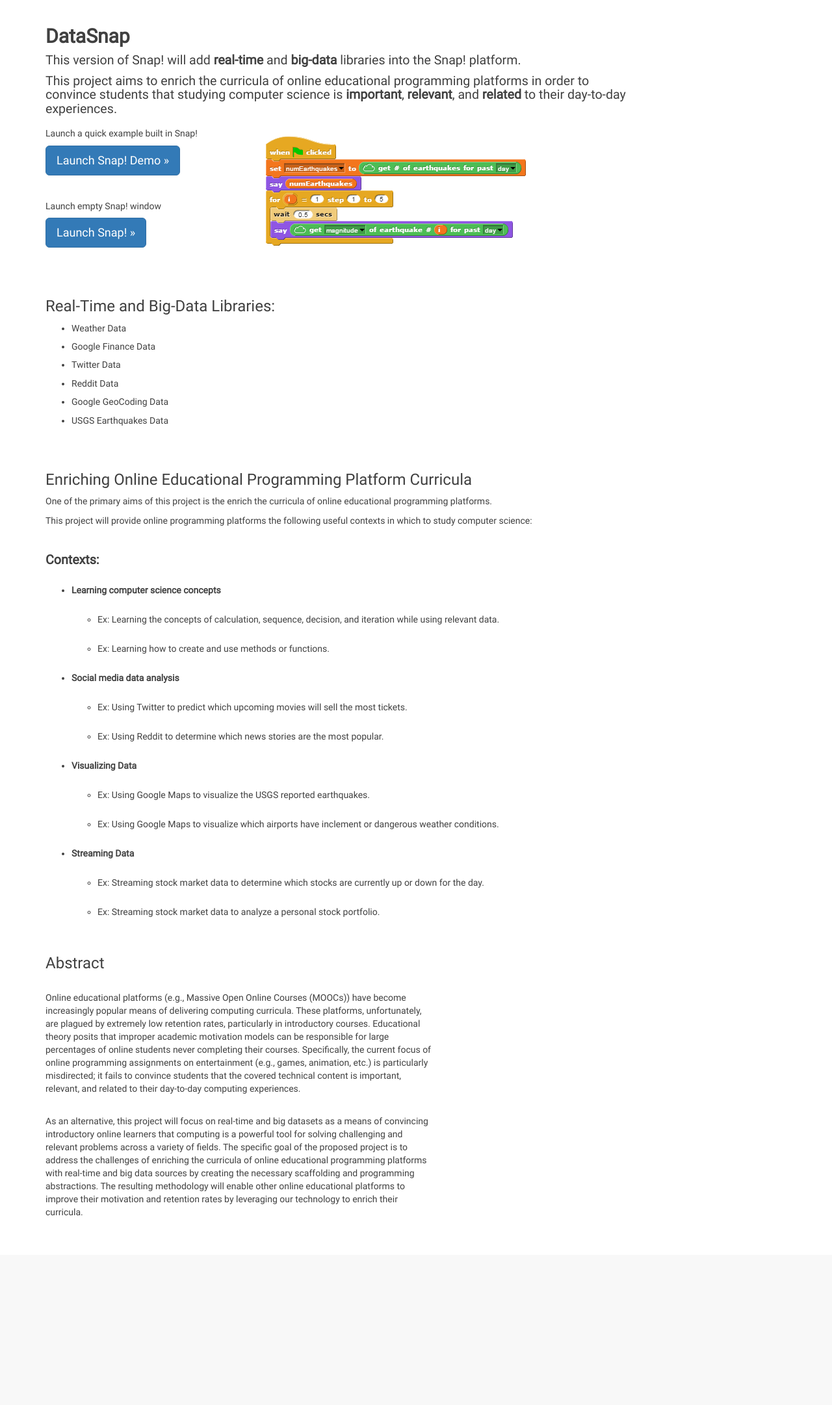
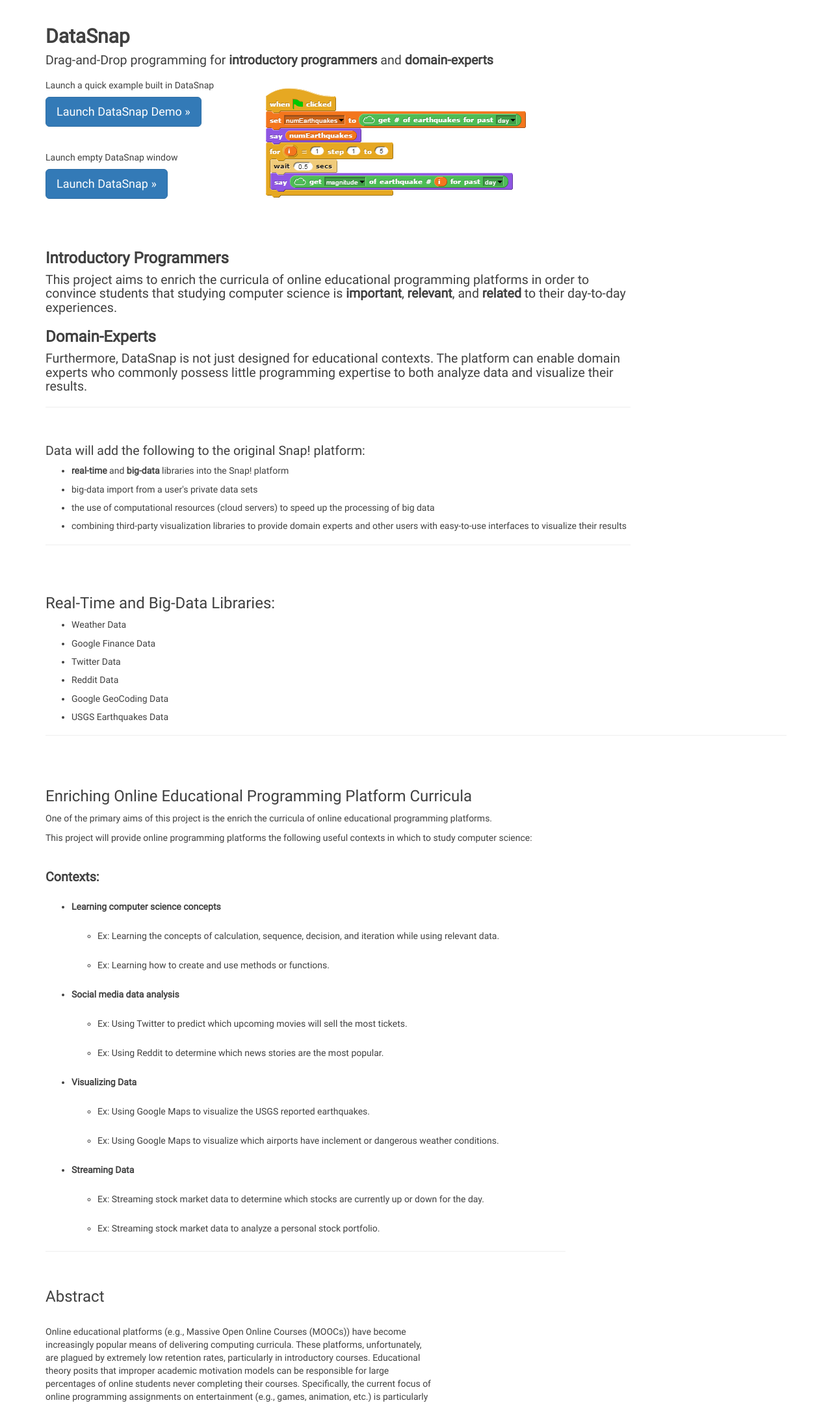
Before and after one commit to jonatho7/SnapBYOBServer, a Flask app: page / in a window 1280 px wide. Shown: the part 51-2213 px from the top of the page at 65% size. Before the commit the page ends 1922 px from the top, so only its background shows below. Run offline with Flask 2, Linux system fonts and the light colour scheme; some libraries are stand-ins or nearby versions.

Commit message:
Snap(Custom) -> DataSnap on website

```diff
--- a/static/css/snapCSS.css
+++ b/static/css/snapCSS.css
@@ -61,3 +61,11 @@ h4 {
 .h3Div {
     margin-left: 70px;
 }
+
+.h3Title {
+    font-weight: bold;
+}
+
+.versionOfSnapDiv, .realTimeDiv {
+    margin-top: 4em;
+}
--- a/templates/learn/iteration.html
+++ b/templates/learn/iteration.html
@@ -2,7 +2,7 @@
 <html>
     <head>
 	<meta content="text/html;charset=utf-8" http-equiv="Content-Type">
-        <title>Welcome to Snap!</title>
+        <title>DataSnap</title>
 
         <!--Load jQuery.-->
         <script type="text/javascript" src="{{ SITE_URL_BASE }}/static/js/jquery-1.11.1.min.js"></script>
--- a/templates/learn/streamingData/streamingStocks.html
+++ b/templates/learn/streamingData/streamingStocks.html
@@ -2,7 +2,7 @@
 <html>
     <head>
 	<meta content="text/html;charset=utf-8" http-equiv="Content-Type">
-        <title>Welcome to Snap!</title>
+        <title>DataSnap</title>
 
         <!--Load jQuery.-->
         <script type="text/javascript" src="{{ SITE_URL_BASE }}/static/js/jquery-1.11.1.min.js"></script>
--- a/templates/learn/visualizingData/earthquake.html
+++ b/templates/learn/visualizingData/earthquake.html
@@ -2,7 +2,7 @@
 <html>
     <head>
 	<meta content="text/html;charset=utf-8" http-equiv="Content-Type">
-        <title>Welcome to Snap!</title>
+        <title>DataSnap</title>
 
         <!--Load jQuery.-->
         <script type="text/javascript" src="{{ SITE_URL_BASE }}/static/js/jquery-1.11.1.min.js"></script>
--- a/templates/main/about.html
+++ b/templates/main/about.html
@@ -69,6 +69,8 @@
                 <li>they feel Cared for by the instructor and other students.</li>
             </ol>
          <p>The MUSIC model shows that existing educational programming platforms fail to provide useful and interesting content to a diverse audience; not everyone is interested in games and animations, and it is hard to see this kind of development as generally useful [5]. A new, promising approach is to teach introductory computation in the context of big data science to solve real-world problems[1]. Unfortunately, these platforms lack support for accessing real-time and big data sources, which can provide a unique context for teaching real-world problem solving. Indeed, addressing this technological shortcoming has the potential to empower students to explore real-world problems that are truly important to them.</p>
+        <hr/>
+
 
         <br><br>
         <h3>Main Authors</h3>
@@ -76,17 +78,19 @@
         <p><b>Dr. Tilevich</b> - Was the primary source of direction throughout the project, and encouraged me to put my best efforts forth. Primary Advisor. Associate Professor at Virginia Tech. <a href="http://people.cs.vt.edu/~tilevich/">Personal Site</a></p>
         <p><b>Dr. Kafura</b> - Was the source of knowledge concerning computational thinking concepts and offered guidance. Committee Member. <a href="http://people.cs.vt.edu/~kafura/">Personal Site</a></p>
         <p><b>Dr. Shaffer</b> - Was the source of knowledge concerning online educational platforms. Committee Member. <a href="http://people.cs.vt.edu/~shaffer/">Personal Site</a></p>
+        <hr/>
 
         <br><br>
         <h3>Contributors</h3>
         <p><b>Cory Bart</b> - Contributed a large amount of guidance, a server to host the site, and the CORGIS Python libraries. Student pursing Computer Science PhD at Virginia Tech. <a href="https://sites.google.com/a/vt.edu/acbart-eportfolio/">Personal Site</a></p>
         <p><b>Peeratham Techapalokul (Karn)</b> - (info coming soon). Student pursuing Computer Science PhD at Virginia Tech. <a href="http://www.peeratham.com/">Personal Site</a></p>
         <p><b>Vivek Akupatni</b> - (info coming soon). Student pursuing Computer Science PhD at Virginia Tech. <a href="http://www.vbi.vt.edu/ndssl/people/people-profile/Vivek-Bharath-Akupatni">Personal Site</a></p>
+        <hr/>
 
         <br><br>
         <h3>Background</h3>
         <p>This project is being completed for the fulfillment of the requirements of the Master of Science in Computer Science Thesis at Virginia Tech.</p>
-
+        <hr/>
 
     </div>
 
--- a/templates/main/home.html
+++ b/templates/main/home.html
@@ -54,26 +54,47 @@
 
     <div class="textArea">
         <h2><b>DataSnap</b></h2>
-        <h4>This version of Snap! will add <b>real-time</b> and <b>big-data</b> libraries into the Snap! platform.</h4>
+
+        <h4>Drag-and-Drop programming for <b>introductory programmers</b> and <b>domain-experts</b></h4>
+
+
+
+        <div class="leftPanel">
+            <h5 class="panelElement">Launch a quick example built in DataSnap</h5>
+            <p class="panelElement"><a class="btn btn-lg btn-primary" role="button" href="{{ url_for('snap') }}#open:{{ SITE_URL_BASE }}/static/Snap-Sample-Projects/Snap-Demo.xml">Launch DataSnap Demo »</a></p>
+            <br class="panelElement">
+            <h5 class="panelElement">Launch empty DataSnap window</h5>
+            <p class="panelElement"><a class="btn btn-lg btn-primary" role="button" href="{{ url_for('snap')}}">Launch DataSnap »</a></p>
+        </div>
+        <div class="rightPanel">
+            <img class="panelElement" src="{{ SITE_URL_BASE }}/static/img/sampleProgram.png" alt="Sample Snap Program">
+        </div>
+
+        <div class="breakFloat"></div>
+
+        <h3 class="h3Title">Introductory Programmers</h3>
         <h4>This project aims to enrich the curricula of online educational programming platforms in order to convince students that studying computer science is <b>important</b>, <b>relevant</b>, and <b>related</b> to their day-to-day experiences.</h4>
 
-        <div class="leftPanel">
-            <h5 class="panelElement">Launch a quick example built in Snap!</h5>
-            <p class="panelElement"><a class="btn btn-lg btn-primary" role="button" href="{{ url_for('snap') }}#open:{{ SITE_URL_BASE }}/static/Snap-Sample-Projects/Snap-Demo.xml">Launch Snap! Demo »</a></p>
-            <br class="panelElement">
-            <h5 class="panelElement">Launch empty Snap! window</h5>
-            <p class="panelElement"><a class="btn btn-lg btn-primary" role="button" href="{{ url_for('snap')}}">Launch Snap! »</a></p>
+        <h3 class="h3Title">Domain-Experts</h3>
+        <h4>Furthermore, DataSnap is not just designed for educational contexts. The platform can enable domain experts who commonly possess little programming expertise to both analyze data and visualize their results.</h4>
+        <hr/>
 
-        </div>
-
-        <div class="rightPanel">
-            <img class="panelElement" src="{{ SITE_URL_BASE }}/static/img/sampleProgram.png" alt="Sample Snap Program">
+        <div class="versionOfSnapDiv">
+            <h4>Data will add the following to the original Snap! platform:</h4>
+            <ul>
+                <li><h5><b>real-time</b> and <b>big-data</b> libraries into the Snap! platform</h5></li>
+                <li><h5>big-data import from a user's private data sets</h5></li>
+                <li><h5>the use of computational resources (cloud servers) to speed up the processing of big data</h5></li>
+                <li><h5>combining third-party visualization libraries to provide domain experts and other users with easy-to-use interfaces to visualize their results</h5></li>
+            </ul>
+            <hr/>
         </div>
 
     </div>
 
     <div class="breakFloat"></div>
 
+    <div class="realTimeDiv">
     <h3>Real-Time and Big-Data Libraries:</h3>
         <ul>
             <li><h5>Weather Data</h5></li>
@@ -83,6 +104,8 @@
             <li><h5>Google GeoCoding Data</h5></li>
             <li><h5>USGS Earthquakes Data</h5></li>
         </ul>
+        <hr/>
+    </div>
 
     <div class="textArea800">
         <br><br>
@@ -119,6 +142,7 @@
                 </li>
             </ul>
         </div>
+        <hr/>
     </div>
 
 
```
Also changed, not shown: templates/main/learn.html (+5 -5 lines). Lines whose indentation alone changed are shown as unchanged.
